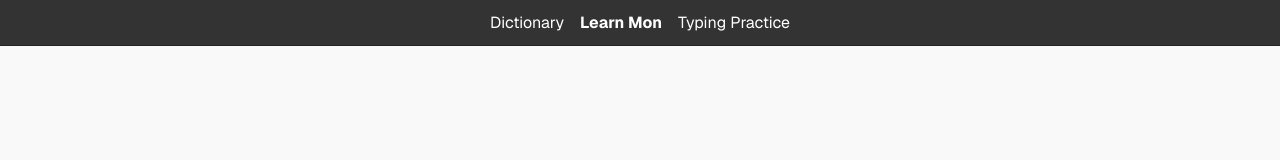
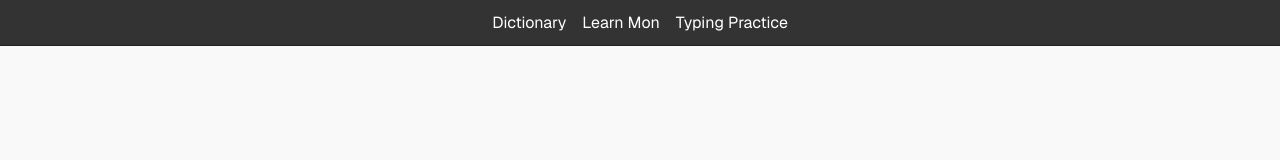
Before and after one commit to iammon/mon-dictionary, a Next.js app: page /learn-mon in a window 1280 px wide. Shown: the top 160 px of the page. Built offline with nearby package versions, Linux system fonts and the light colour scheme; a web font is replaced by a local one.

Commit message:
Reroute Learn Mon to MonDigitDemo

```diff
--- a/components/Navbar.js
+++ b/components/Navbar.js
@@ -19,8 +19,8 @@ export default function Navbar() {
         </li>
         <li>
           <Link
-            href="/learn-mon"
-            className={currentPath === '/learn-mon' ? styles.activeLink : undefined}
+            href="/learn-mon-digits"
+            className={currentPath === '/learn-mon-digits' ? styles.activeLink : undefined}
           >
             Learn Mon
           </Link>
```
